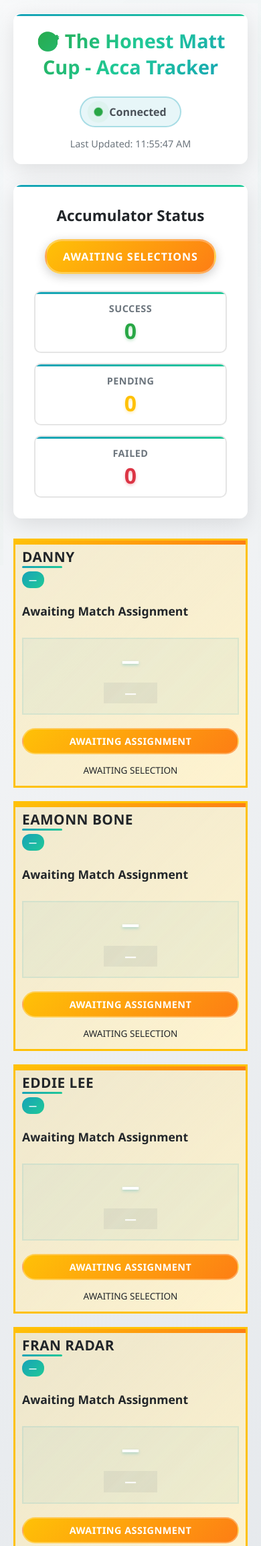
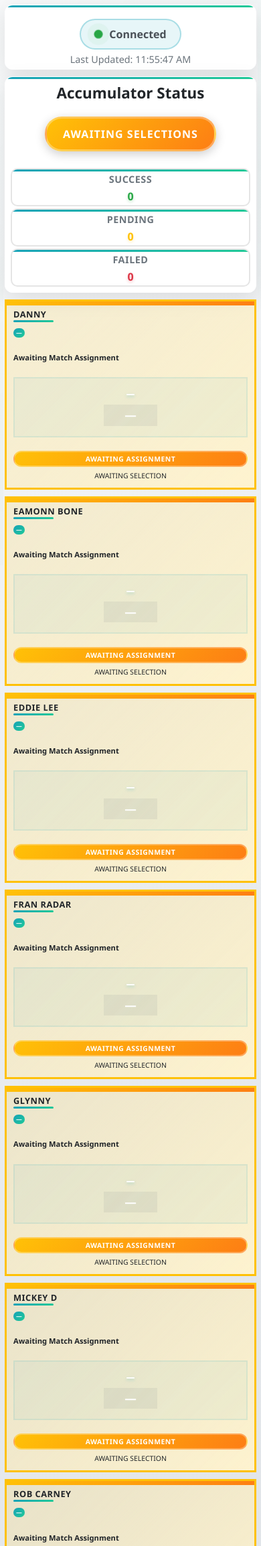
Before and after one commit to MrG-Man/Acca-Tracker, a Flask app: page /btts-tracker in a window 390 px wide. Shown: the top 2308 px of the page at 67% size. Run offline with Flask 3, Linux system fonts and the light colour scheme.

Commit message:
OPtimised for mobile

```diff
--- a/templates/tracker.html
+++ b/templates/tracker.html
@@ -17,22 +17,12 @@
             background: rgba(255, 255, 255, 0.95);
             backdrop-filter: blur(10px);
             border-radius: 12px;
-            padding: 25px 30px;
-            margin-bottom: 30px;
+            padding: 15px 20px;
+            margin-bottom: 10px;
             box-shadow: 0 8px 32px rgba(0,0,0,0.1);
             border: 1px solid rgba(255, 255, 255, 0.2);
         }
 
-        .enhanced-header h1 {
-            background: linear-gradient(135deg, #28a745, #20c997, #17a2b8);
-            -webkit-background-clip: text;
-            -webkit-text-fill-color: transparent;
-            background-clip: text;
-            font-size: 2.2rem;
-            font-weight: 700;
-            margin: 0;
-            text-align: center;
-        }
 
         .enhanced-status {
             display: flex;
@@ -77,14 +67,14 @@
         }
 
         .enhanced-summary {
-            margin-bottom: 30px;
+            margin-bottom: 10px;
         }
 
         .summary-card {
             background: rgba(255, 255, 255, 0.95);
             backdrop-filter: blur(10px);
             border-radius: 12px;
-            padding: 30px;
+            padding: 15px;
             box-shadow: 0 8px 32px rgba(0,0,0,0.1);
             border: 1px solid rgba(255, 255, 255, 0.2);
         }
@@ -134,12 +124,12 @@
         .enhanced-stats {
             display: grid;
             grid-template-columns: repeat(auto-fit, minmax(150px, 1fr));
-            gap: 25px;
+            gap: 15px;
         }
 
         .stat-item {
             text-align: center;
-            padding: 20px;
+            padding: 15px;
             background: rgba(255, 255, 255, 0.8);
             border-radius: 10px;
             border: 2px solid rgba(0,0,0,0.1);
@@ -160,7 +150,7 @@
 
         .stat-value {
             display: block;
-            font-size: 2.5rem;
+            font-size: 2rem;
             font-weight: 900;
             line-height: 1;
         }
@@ -183,21 +173,21 @@
         .enhanced-matches-grid {
             display: grid;
             grid-template-columns: repeat(auto-fit, minmax(320px, 1fr));
-            gap: 25px;
-            margin-bottom: 30px;
+            gap: 15px;
+            margin-bottom: 10px;
         }
 
         .enhanced-match-card {
             background: rgba(255, 255, 255, 0.95);
             backdrop-filter: blur(10px);
             border-radius: 12px;
-            padding: 25px;
+            padding: 15px;
             box-shadow: 0 8px 32px rgba(0,0,0,0.1);
             transition: all 0.3s ease;
             border: 3px solid transparent;
             position: relative;
             overflow: hidden;
-            min-height: 220px;
+            min-height: 150px;
         }
 
         .enhanced-match-card:hover {
@@ -246,8 +236,8 @@
             font-size: 1.1rem;
             font-weight: 600;
             color: #212529;
-            margin-bottom: 15px;
-            line-height: 1.4;
+            margin-bottom: 8px;
+            line-height: 1.2;
         }
 
         .score-display {
@@ -258,10 +248,10 @@
         }
 
         .score {
-            font-size: 3rem;
+            font-size: 2.5rem;
             font-weight: 900;
             color: white;
-            margin-bottom: 10px;
+            margin-bottom: 5px;
             font-family: 'Courier New', monospace;
             text-shadow: 0 2px 4px rgba(23, 162, 184, 0.3);
         }
@@ -398,52 +388,141 @@
         /* Responsive design */
         @media (max-width: 768px) {
             .live-tracker-container {
-                padding: 15px;
+                padding: 5px;
             }
 
             .enhanced-header {
-                padding: 20px;
-            }
-
-            .enhanced-header h1 {
-                font-size: 1.8rem;
+                padding: 10px;
+                margin-bottom: 10px;
             }
 
             .enhanced-status {
                 flex-direction: column;
-                gap: 15px;
+                gap: 5px;
+            }
+
+            .enhanced-summary {
+                margin-bottom: 10px;
+            }
+
+            .summary-card {
+                padding: 10px;
             }
 
             .enhanced-matches-grid {
                 grid-template-columns: 1fr;
-                gap: 20px;
+                gap: 10px;
+                margin-bottom: 10px;
             }
 
             .enhanced-match-card {
-                padding: 20px;
+                padding: 10px;
+                min-height: 150px;
             }
 
             .score {
-                font-size: 2.5rem;
+                font-size: 1.5rem;
             }
 
             .enhanced-stats {
                 grid-template-columns: repeat(3, 1fr);
-                gap: 15px;
+                gap: 5px;
             }
 
             .stat-value {
-                font-size: 2rem;
+                font-size: 1.2rem;
+            }
+
+            .stat-item {
+                padding: 8px;
+            }
+
+            .teams {
+                font-size: 0.8rem;
+                line-height: 1.1;
+                margin-bottom: 5px;
+            }
+
+            .selector-name {
+                font-size: 0.9rem;
+                margin-bottom: 5px;
+            }
+
+            .league-badge {
+                font-size: 0.6rem;
+                padding: 2px 6px;
+                margin-bottom: 5px;
+            }
+
+            .btts-status {
+                font-size: 0.7rem;
+                padding: 4px 8px;
+                margin-bottom: 5px;
+            }
+
+            .match-status {
+                font-size: 0.7rem;
+                padding: 2px 4px;
             }
         }
 
         @media (max-width: 480px) {
             .enhanced-stats {
                 grid-template-columns: 1fr;
+                gap: 3px;
             }
 
             .stat-item {
-                padding: 15px;
+                padding: 5px;
+            }
+
+            .stat-value {
+                font-size: 1rem;
+            }
+
+            .score {
+                font-size: 1.2rem;
+            }
+
+            .enhanced-match-card {
+                padding: 8px;
+                min-height: 120px;
+            }
+
+            .teams {
+                font-size: 0.7rem;
+                line-height: 1;
+            }
+
+            .selector-name {
+                font-size: 0.8rem;
+            }
+
+            .league-badge {
+                font-size: 0.55rem;
+                padding: 1px 4px;
+            }
+
+            .btts-status {
+                font-size: 0.65rem;
+                padding: 3px 6px;
+            }
+
+            .match-status {
+                font-size: 0.65rem;
+                padding: 1px 3px;
+            }
+
+            .summary-card {
+                padding: 8px;
+            }
+
+            .enhanced-header {
+                padding: 5px;
+            }
+
+            .live-tracker-container {
+                padding: 2px;
             }
         }
     </style>
@@ -452,7 +531,6 @@
     <div class="live-tracker-container">
         <!-- Enhanced Header -->
         <header class="enhanced-header">
-            <h1>🎯 The Honest Matt Cup - Acca Tracker</h1>
             <div class="enhanced-status">
                 <div class="status-indicator" id="connection-status">
                     <span class="status-dot"></span>
```
Also changed, not shown: 1 other file.
